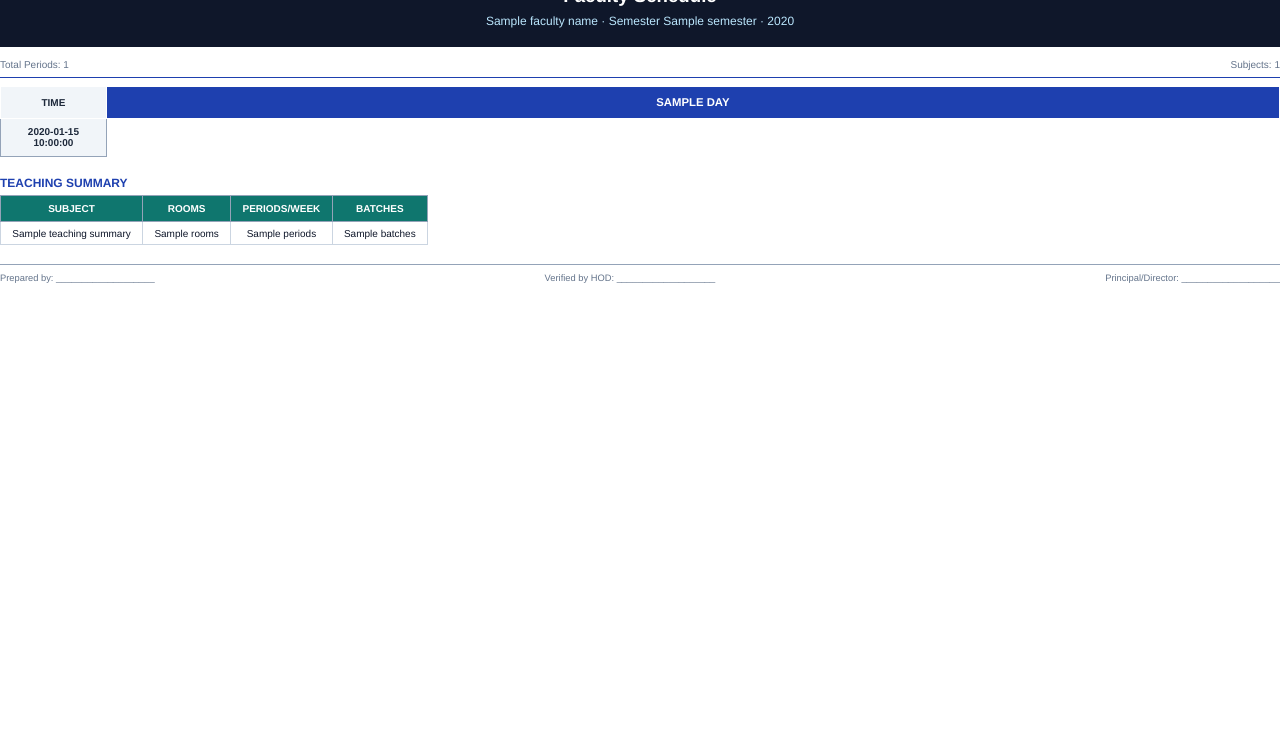
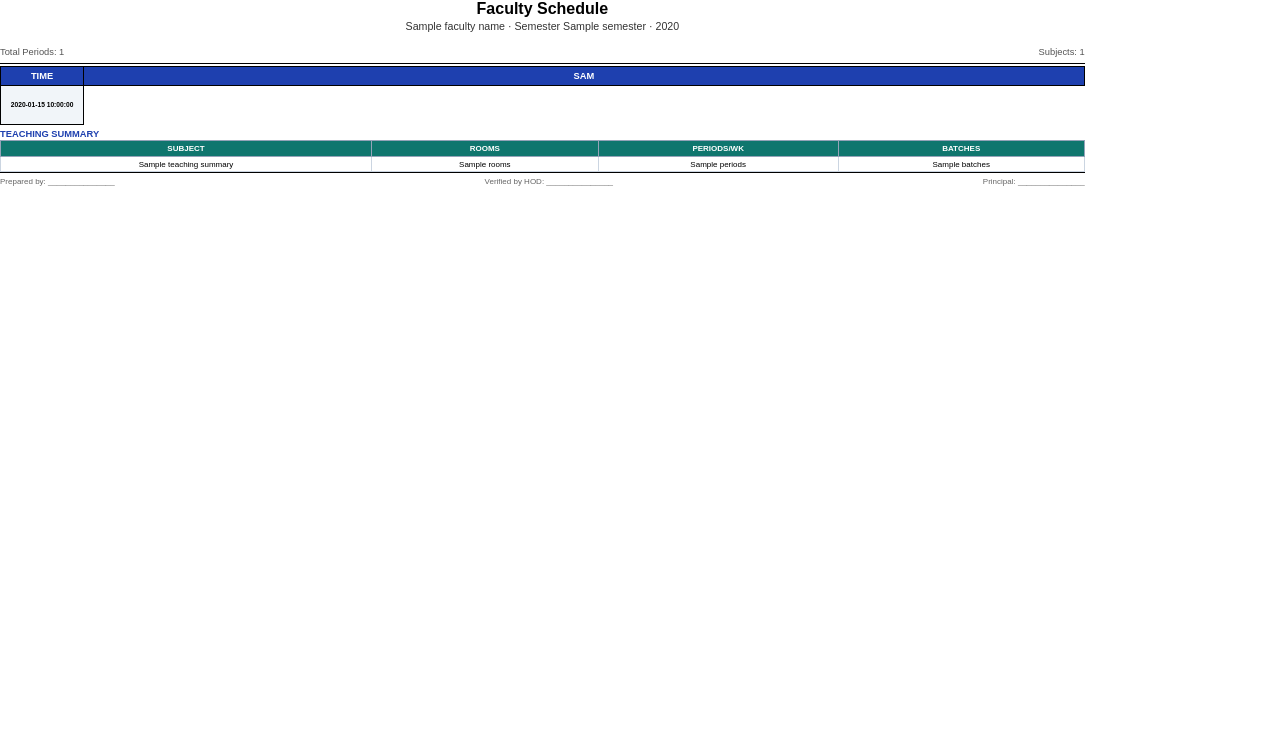
Before and after one commit to tirthgoyani11/ScheduleX, a Python web app: template backend/templates/faculty.html in a window 1280 px wide. Shown: the top 755 px of the page. Run offline with Jinja, Linux system fonts and the light colour scheme; the template is opened without the code that fills it: most values are stand-ins (such as "Sample title", 1, 10 or a date in 2020).

Commit message:
fix: one page per faculty/room in PDF exports with fixed single-page layout
- Rewrite faculty_all.html: each faculty gets own A4 landscape page with
  header, schedule table, teaching summary, and footer
- Rewrite room.html: each room gets own A4 landscape page with header,
  schedule table, and footer
- Rewrite faculty.html: single faculty export uses same fixed layout
- All templates use cell-inner div approach for content clipping
- Compute row_height dynamically in export.py for faculty (39mm reserved)
  and room (27mm reserved) endpoints
- Remove row-skipping for consistent table structure across pages
- Add is_break flag to row data for template conditional rendering

```diff
--- a/backend/templates/faculty.html
+++ b/backend/templates/faculty.html
@@ -5,143 +5,142 @@
 <style>
   @page {
     size: A4 landscape;
-    margin: 10mm 10mm 14mm 10mm;
-    @bottom-center {
-      content: "Generated by ScheduleX";
-      font-size: 7pt;
-      color: #64748b;
-    }
+    margin: 5mm;
   }
 
   * { margin: 0; padding: 0; box-sizing: border-box; }
 
   body {
-    font-family: "Helvetica Neue", Helvetica, Arial, sans-serif;
-    font-size: 9pt;
-    color: #0f172a;
+    font-family: Arial, Helvetica, sans-serif;
+    font-size: 7pt;
+    color: #000;
+    width: 287mm;
+    height: 200mm;
+    overflow: hidden;
     -webkit-print-color-adjust: exact;
     print-color-adjust: exact;
   }
 
+  /* Header — 12mm */
   .header {
-    background: #0f172a;
-    color: #fff;
-    padding: 6mm 8mm 5mm;
-    margin: -10mm -10mm 0 -10mm;
     text-align: center;
+    height: 12mm;
+    overflow: hidden;
   }
-  .header h1 { font-size: 14pt; font-weight: 700; margin-bottom: 2mm; }
-  .header .subtitle { font-size: 9pt; color: #bae6fd; }
+  .header h1 { font-size: 12pt; font-weight: 700; margin-bottom: 0.5mm; }
+  .header .subtitle { font-size: 8pt; color: #333; }
 
+  /* Meta row — 5mm */
   .meta-row {
     display: flex;
     justify-content: space-between;
-    font-size: 7.5pt;
-    color: #64748b;
-    margin: 3mm 0 2mm;
-    border-bottom: 0.5pt solid #1e40af;
-    padding-bottom: 2mm;
+    font-size: 7pt;
+    color: #555;
+    height: 5mm;
+    border-bottom: 0.5pt solid #000;
+    padding-bottom: 1mm;
+    margin-bottom: 0.5mm;
+    align-items: center;
   }
 
-  table.schedule {
+  /* Schedule Table */
+  .schedule {
     width: 100%;
     border-collapse: collapse;
-    margin-bottom: 5mm;
     table-layout: fixed;
   }
-
-  table.schedule th,
-  table.schedule td {
-    border: 0.5pt solid #94a3b8;
-    padding: 2mm 1.5mm;
+  .schedule th, .schedule td {
+    border: 1px solid #000;
+    padding: 0;
     text-align: center;
+    vertical-align: top;
+    font-size: 6pt;
+    line-height: 1.15;
+  }
+  .schedule thead th {
+    font-weight: 700;
+    font-size: 7pt;
+    background: #1e40af;
+    color: #fff;
+    padding: 0.5mm;
+    height: 5mm;
+    vertical-align: middle;
+  }
+  .time-col {
+    font-weight: 700;
+    font-size: 5.5pt;
+    background: #f1f5f9;
+    width: 22mm;
     vertical-align: middle;
   }
 
-  table.schedule thead th {
-    background: #1e40af;
-    color: #fff;
-    font-size: 8.5pt;
+  .cell-inner {
+    height: {{ row_height }}mm;
+    overflow: hidden;
+    display: flex;
+    flex-direction: column;
+    justify-content: center;
+    align-items: center;
+    padding: 0.3mm;
+  }
+  .break-inner {
+    height: 4mm;
+    overflow: hidden;
+    display: flex;
+    align-items: center;
+    justify-content: center;
+  }
+  .break-cell {
+    background: #fef9c3;
     font-weight: 700;
-    padding: 2.5mm 1.5mm;
-    border-color: #fff;
+    font-size: 6pt;
   }
 
-  table.schedule .time-cell {
-    background: #f1f5f9;
+  .lab-cell .cell-inner {
+    background: #ecfeff;
+    font-size: 5.5pt;
     font-weight: 700;
-    font-size: 7.5pt;
-    color: #1e293b;
-    width: 28mm;
   }
+  .entry-cell .subject { font-weight: 700; font-size: 6pt; }
+  .entry-cell .detail { font-size: 5.5pt; color: #475569; }
+  .empty-cell { color: #ccc; }
 
-  table.schedule .entry-cell {
-    font-size: 8pt;
-    line-height: 1.4;
-  }
-
-  table.schedule .entry-cell .subject { font-weight: 700; }
-  table.schedule .entry-cell .detail { font-size: 7pt; color: #475569; }
-
-  table.schedule tbody tr:nth-child(even) td:not(.time-cell):not(.break-cell):not(.lab-cell) {
-    background: #f8fafc;
-  }
-
-  table.schedule .lab-cell {
-    background: #ecfeff !important;
-  }
-  table.schedule .lab-cell .subject { color: #0e7490; }
-
-  table.schedule .empty-cell { color: #cbd5e1; }
-
-  table.schedule .break-cell {
-    background: #fef9c3 !important;
-    color: #92400e;
-    font-weight: 700;
-    font-size: 8pt;
-  }
-
-  /* Summary table */
+  /* Teaching Summary */
   .section-title {
-    font-size: 9pt;
+    font-size: 7pt;
     font-weight: 700;
     color: #1e40af;
-    margin: 3mm 0 1.5mm;
+    margin: 1mm 0 0.5mm;
     text-transform: uppercase;
   }
-
-  table.summary {
+  .summary {
     border-collapse: collapse;
-    margin-bottom: 4mm;
+    width: 100%;
   }
-
-  table.summary th {
+  .summary th {
     background: #0f766e;
     color: #fff;
-    font-size: 7.5pt;
+    font-size: 6pt;
     font-weight: 700;
-    padding: 1.8mm 3mm;
+    padding: 0.8mm 2mm;
     border: 0.5pt solid #94a3b8;
     text-align: center;
   }
-
-  table.summary td {
-    font-size: 7.5pt;
-    padding: 1.5mm 3mm;
+  .summary td {
+    font-size: 6pt;
+    padding: 0.6mm 2mm;
     border: 0.5pt solid #cbd5e1;
     text-align: center;
   }
 
-  table.summary tr:nth-child(even) td { background: #f8fafc; }
-
   .footer {
     display: flex;
     justify-content: space-between;
-    margin-top: 5mm;
-    padding-top: 2mm;
-    border-top: 0.5pt solid #94a3b8;
-    font-size: 7pt;
-    color: #64748b;
+    padding-top: 1mm;
+    border-top: 0.5pt solid #000;
+    font-size: 6pt;
+    color: #666;
+    height: 5mm;
   }
 </style>
 </head>
@@ -160,31 +159,38 @@
 <table class="schedule">
   <thead>
     <tr>
-      <th class="time-cell">TIME</th>
+      <th class="time-col">TIME</th>
       {% for day in days %}
-        <th>{{ day|upper }}</th>
+        <th>{{ day[:3]|upper }}</th>
       {% endfor %}
     </tr>
   </thead>
   <tbody>
     {% for row in rows %}
     <tr>
-      <td class="time-cell">{{ row.time }}</td>
+      {% if row.is_break %}
+        <td class="time-col"><div class="break-inner">{{ row.time }}</div></td>
         {% for cell in row.cells %}
-        {% if cell.type == 'break' %}
-          <td class="break-cell">☕ {{ cell.label }}</td>
-        {% elif cell.type == 'skip' %}
+          <td class="break-cell"><div class="break-inner">{{ cell.label }}</div></td>
+        {% endfor %}
+      {% else %}
+        <td class="time-col"><div class="cell-inner" style="font-size:5pt;">{{ row.time }}</div></td>
+        {% for cell in row.cells %}
+          {% if cell.type == 'skip' %}
             {# covered by rowspan #}
           {% elif cell.type == 'entry' %}
             <td class="{{ 'lab-cell' if cell.batch else 'entry-cell' }}"
                 {% if cell.rowspan > 1 %}rowspan="{{ cell.rowspan }}"{% endif %}>
+              <div class="cell-inner">
                 <div class="subject">{{ cell.subject }}{% if cell.hours %} [{{ cell.hours }}h]{% endif %}</div>
                 <div class="detail">{{ cell.room }}{% if cell.batch %} ({{ cell.batch }}){% endif %}</div>
+              </div>
             </td>
           {% elif cell.type == 'empty' %}
-          <td class="entry-cell"><span class="empty-cell">—</span></td>
+            <td class="entry-cell"><div class="cell-inner"><span class="empty-cell">&mdash;</span></div></td>
           {% endif %}
         {% endfor %}
+      {% endif %}
     </tr>
     {% endfor %}
   </tbody>
@@ -194,7 +200,7 @@
 <div class="section-title">Teaching Summary</div>
 <table class="summary">
   <thead>
-    <tr><th>SUBJECT</th><th>ROOMS</th><th>PERIODS/WEEK</th><th>BATCHES</th></tr>
+    <tr><th>SUBJECT</th><th>ROOMS</th><th>PERIODS/WK</th><th>BATCHES</th></tr>
   </thead>
   <tbody>
     {% for s in teaching_summary %}
@@ -210,9 +216,9 @@
 {% endif %}
 
 <div class="footer">
-  <span>Prepared by: ___________________</span>
-  <span>Verified by HOD: ___________________</span>
-  <span>Principal/Director: ___________________</span>
+  <span>Prepared by: _______________</span>
+  <span>Verified by HOD: _______________</span>
+  <span>Principal: _______________</span>
 </div>
 
 </body>
```
Also changed, not shown: backend/routers/export.py (+23 -40 lines), backend/templates/faculty_all.html (+120 -132 lines), backend/templates/room.html (+106 -116 lines). Lines whose indentation alone changed are shown as unchanged.
